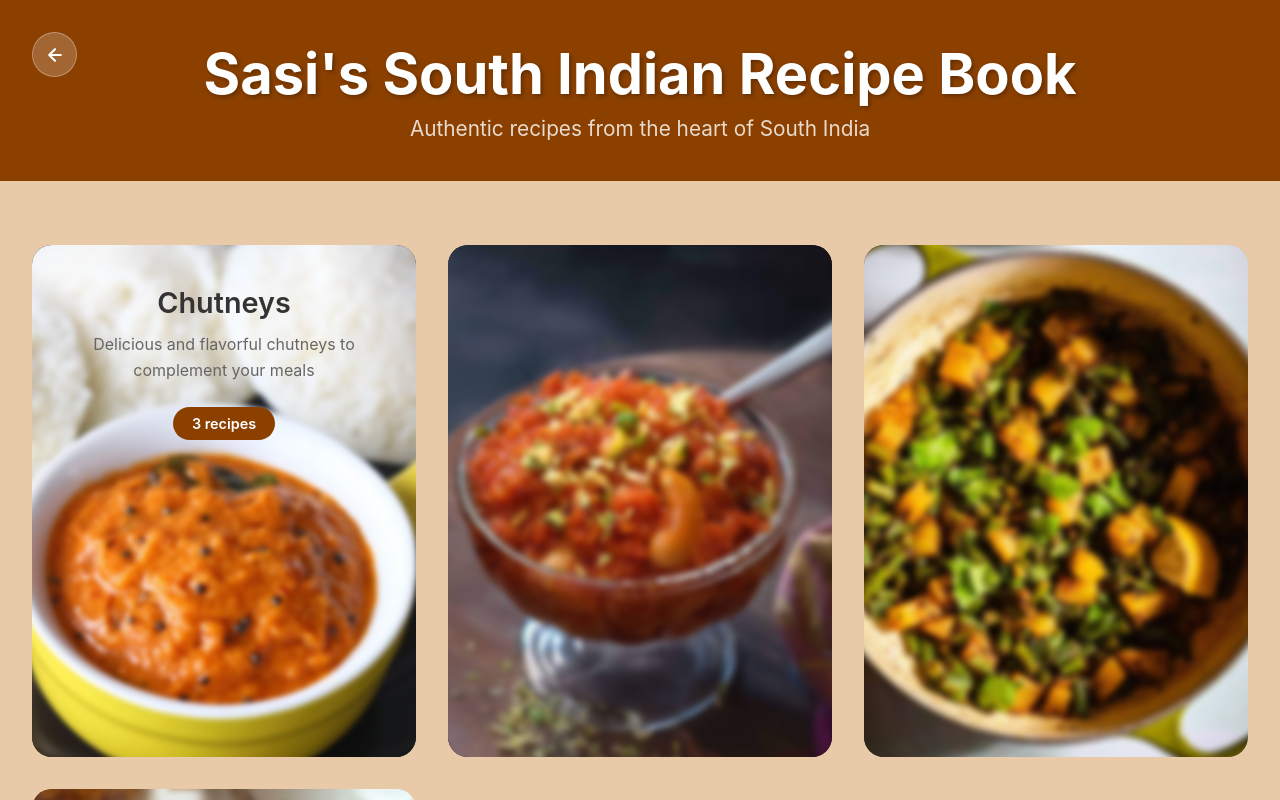
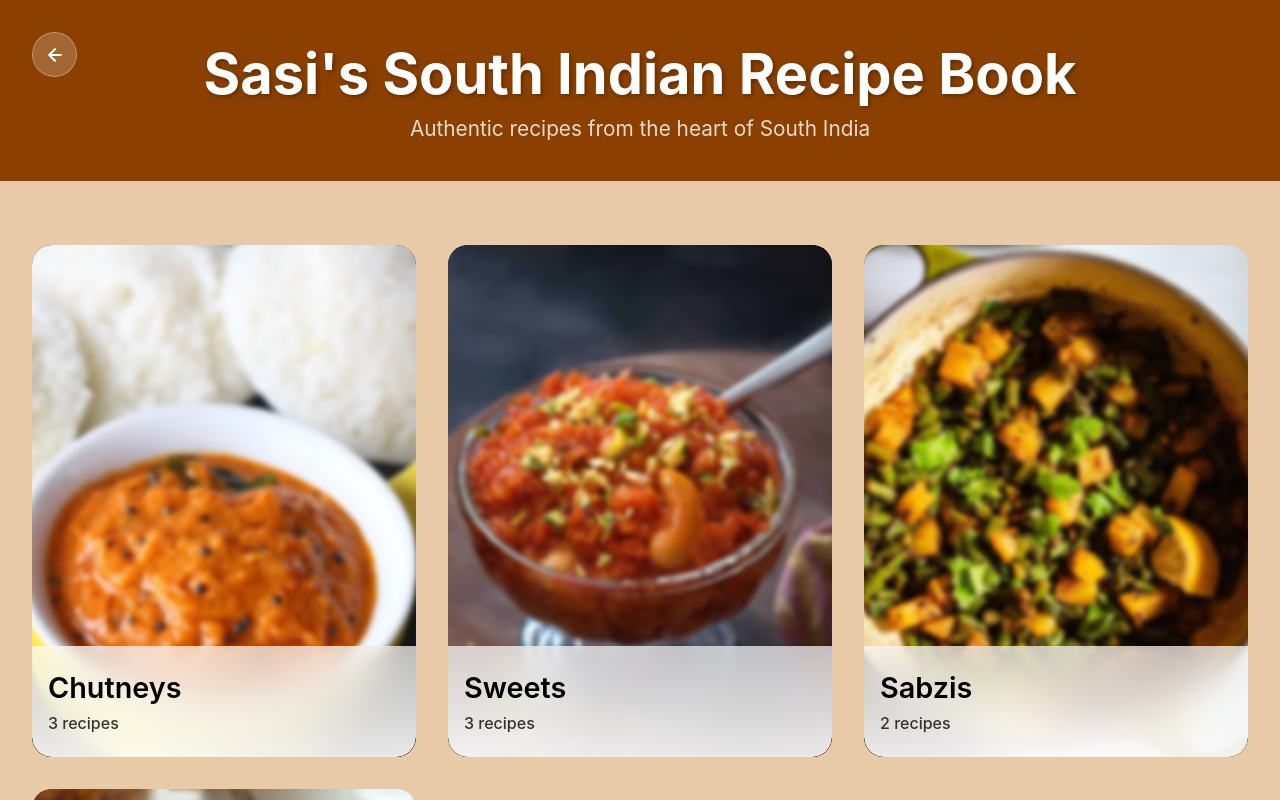
Before and after one commit to Bhavnaharitsa/recipe_book, a React (Vite) app: page / in a window 1280 px wide. Both pictures are taken after a click on the button "Get Cooking". Shown: the top 800 px of the page. Built offline with nearby package versions, Linux system fonts and the light colour scheme.

Commit message:
Improvised the UI of individual cards

```diff
--- a/src/App.css
+++ b/src/App.css
@@ -317,7 +317,8 @@
   background: url('/images/chutneys_image.png') center/cover no-repeat;
   border: none !important;
   box-shadow: none !important;
-  padding: 2.5rem;
+  padding: 2.5rem 2.5rem 0 2.5rem;
+  padding-bottom: 0 !important;
   overflow: hidden;
   position: relative;
 }
@@ -340,7 +341,40 @@
   display: none;
 }
 
-.category-card.chutney-card .category-icon {
+.card-bottom-overlay {
+  position: absolute;
+  bottom: 0;
+  left: 0;
+  right: 0;
+  width: 100%;
+  padding: 1.5rem 2rem 1.5rem 16px;
+  background: linear-gradient(to top, rgba(255, 255, 255, 0.9), rgba(255, 255, 255, 0.7));
+  backdrop-filter: blur(19px);
+  z-index: 2;
+  text-align: left;
+  border-bottom-left-radius: 20px;
+  border-bottom-right-radius: 20px;
+  margin: 0;
+  box-sizing: border-box;
+}
+
+.card-bottom-overlay .bottom-title {
+  color: #000;
+  font-size: 1.8rem;
+  font-weight: 600;
+  margin: 0 0 0.5rem 0;
+}
+
+.card-bottom-overlay .bottom-count {
+  color: #333;
+  font-size: 1rem;
+  font-weight: 500;
+}
+
+.category-card.chutney-card .category-icon,
+.category-card.chutney-card > h3,
+.category-card.chutney-card > p,
+.category-card.chutney-card > .category-count {
   display: none;
 }
 
@@ -348,7 +382,8 @@
   background: url('/images/sweets_image.png') center/cover no-repeat;
   border: none !important;
   box-shadow: none !important;
-  padding: 2.5rem;
+  padding: 2.5rem 2.5rem 0 2.5rem;
+  padding-bottom: 0 !important;
   overflow: hidden;
   position: relative;
 }
@@ -363,7 +398,7 @@
   width: 120%;
   height: 120%;
   background: url('/images/sweets_image.png') center/cover no-repeat;
-  filter: blur(3px);
+  filter: blur(2.5px);
   z-index: 0;
 }
 
@@ -371,7 +406,10 @@
   display: none;
 }
 
-.category-card.sweets-card .category-icon {
+.category-card.sweets-card .category-icon,
+.category-card.sweets-card > h3,
+.category-card.sweets-card > p,
+.category-card.sweets-card > .category-count {
   display: none;
 }
 
@@ -379,7 +417,8 @@
   background: url('/images/sabzi_image.png') center/cover no-repeat;
   border: none !important;
   box-shadow: none !important;
-  padding: 2.5rem;
+  padding: 2.5rem 2.5rem 0 2.5rem;
+  padding-bottom: 0 !important;
   overflow: hidden;
   position: relative;
 }
@@ -394,7 +433,7 @@
   width: 120%;
   height: 120%;
   background: url('/images/sabzi_image.png') center/cover no-repeat;
-  filter: blur(3px);
+  filter: blur(2.5px);
   z-index: 0;
 }
 
@@ -402,7 +441,10 @@
   display: none;
 }
 
-.category-card.sabzis-card .category-icon {
+.category-card.sabzis-card .category-icon,
+.category-card.sabzis-card > h3,
+.category-card.sabzis-card > p,
+.category-card.sabzis-card > .category-count {
   display: none;
 }
 
@@ -410,7 +452,8 @@
   background: url('/images/snacks_image.png') center/cover no-repeat;
   border: none !important;
   box-shadow: none !important;
-  padding: 2.5rem;
+  padding: 2.5rem 2.5rem 0 2.5rem;
+  padding-bottom: 0 !important;
   overflow: hidden;
   position: relative;
 }
@@ -425,7 +468,7 @@
   width: 120%;
   height: 120%;
   background: url('/images/snacks_image.png') center/cover no-repeat;
-  filter: blur(3px);
+  filter: blur(2.5px);
   z-index: 0;
 }
 
@@ -433,11 +476,17 @@
   display: none;
 }
 
-.category-card.snacks-card .category-icon {
+.category-card.snacks-card .category-icon,
+.category-card.snacks-card > h3,
+.category-card.snacks-card > p,
+.category-card.snacks-card > .category-count {
   display: none;
 }
 
-.category-card.chutney-card > * {
+.category-card.chutney-card > *:not(.card-bottom-overlay),
+.category-card.sweets-card > *:not(.card-bottom-overlay),
+.category-card.sabzis-card > *:not(.card-bottom-overlay),
+.category-card.snacks-card > *:not(.card-bottom-overlay) {
   position: relative;
   z-index: 1;
 }
--- a/src/App.jsx
+++ b/src/App.jsx
@@ -657,6 +657,12 @@ function App() {
                   <div className="category-count">
                     {recipes[category.id]?.length || 0} recipes
                   </div>
+                  {(category.id === 'breakfast' || category.id === 'lunch' || category.id === 'dinner' || category.id === 'snacks') && (
+                    <div className="card-bottom-overlay">
+                      <h3 className="bottom-title">{category.name}</h3>
+                      <div className="bottom-count">{recipes[category.id]?.length || 0} recipes</div>
+                    </div>
+                  )}
                 </div>
               ))}
             </div>
```
